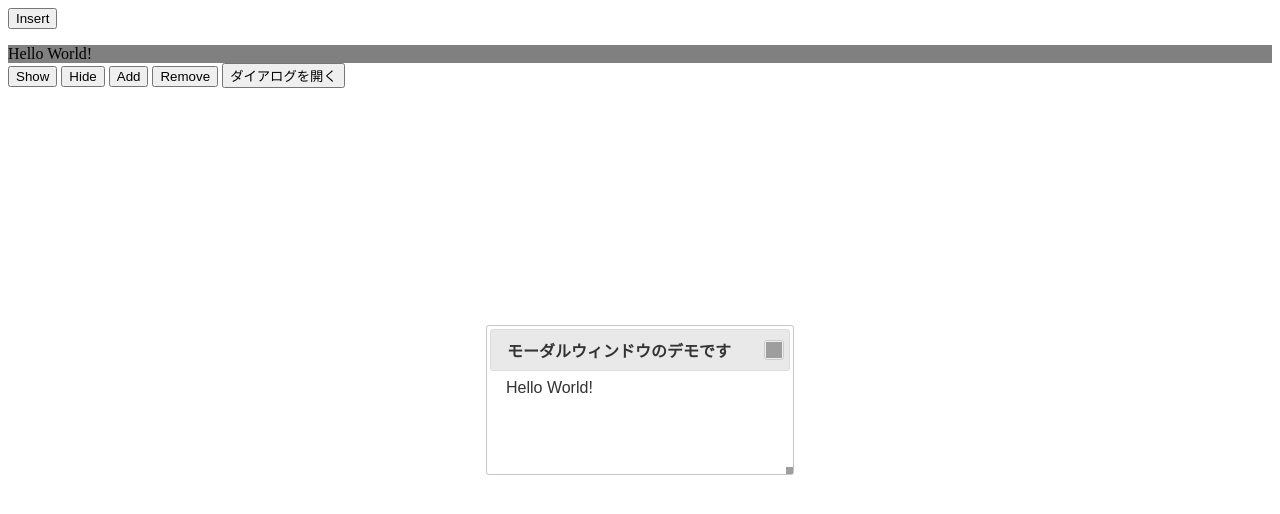
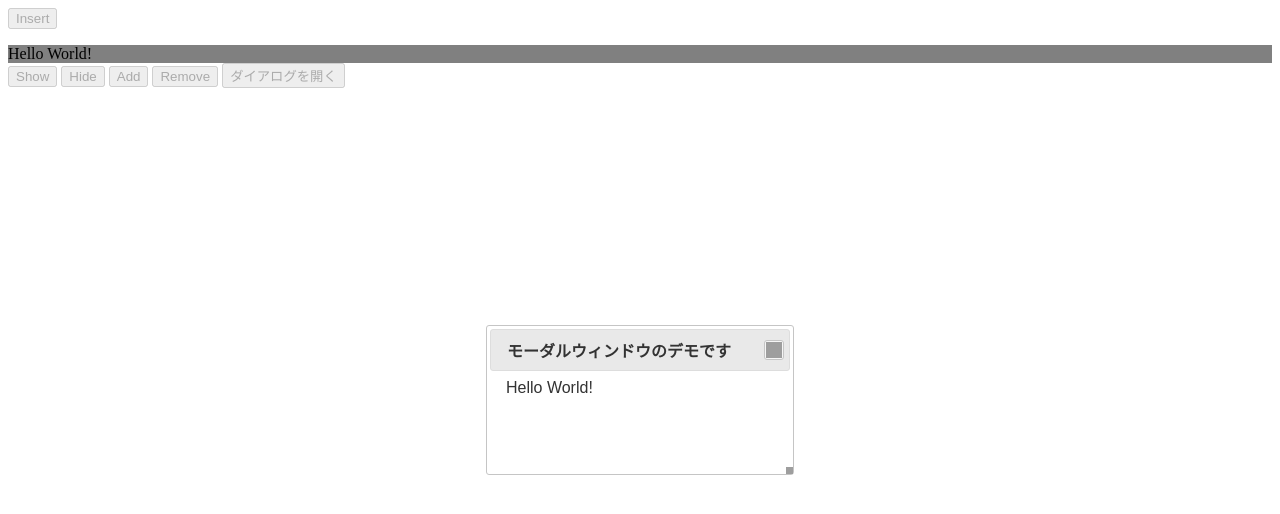
Before and after one commit to tomizawa0214/Hello-World, a plain HTML site: page index.html in a window 1280 px wide. Both pictures are taken after a click on the button "ダイアログを開く". Drawn offline with nearby package versions, Linux system fonts and the light colour scheme; grey boxes are pictures that could not be loaded.

Commit message:
modaltest

```diff
--- a/index.js
+++ b/index.js
@@ -18,5 +18,7 @@
    $("#modal").dialog({ autoOpen: false });
    $("#openModal").click(function() {
     $("#modal").dialog("open");
+    $("#modal").prop('disabled', false);
+    $('button').prop('disabled', true);
   });
 });
```
Also changed, not shown: index.html (indentation only).
